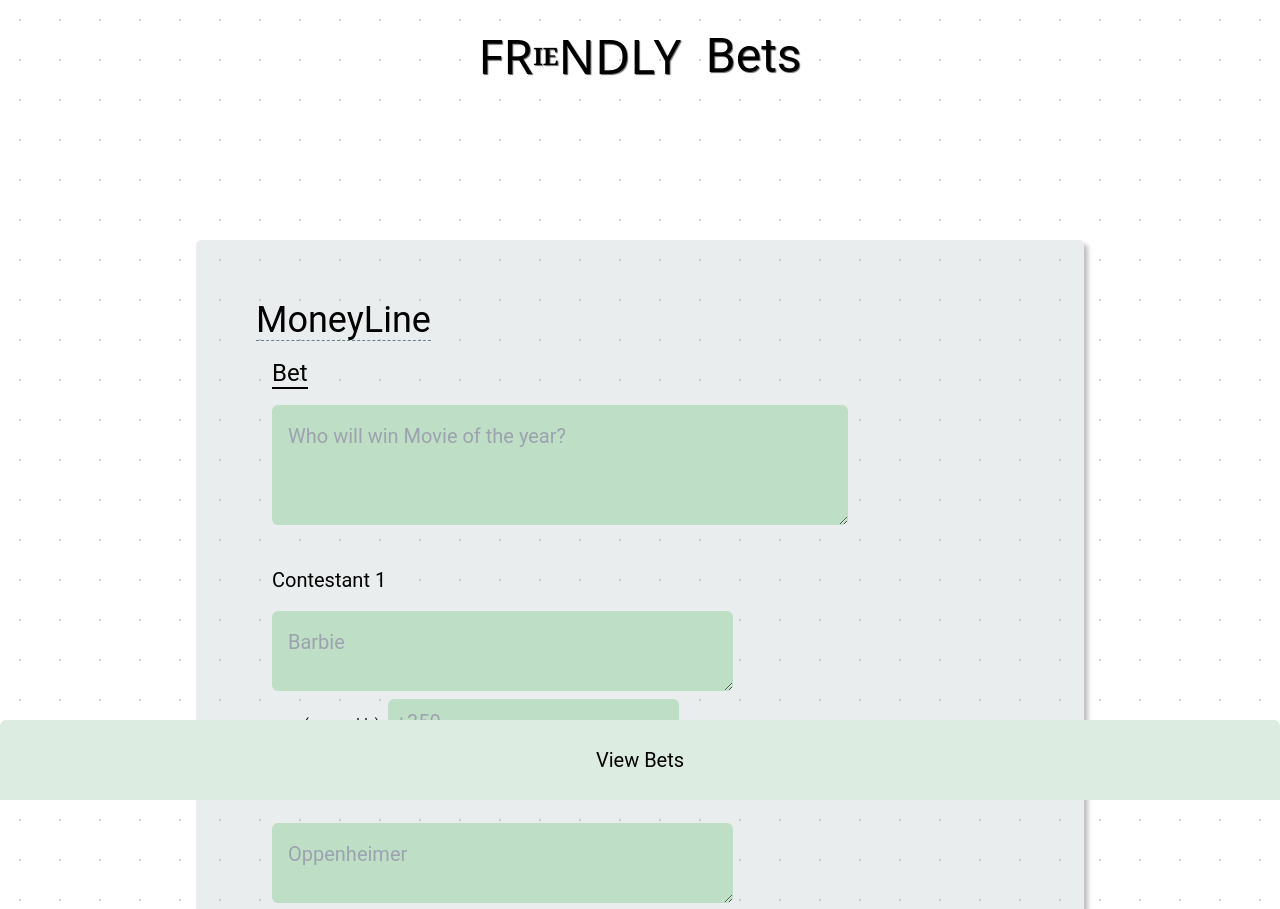
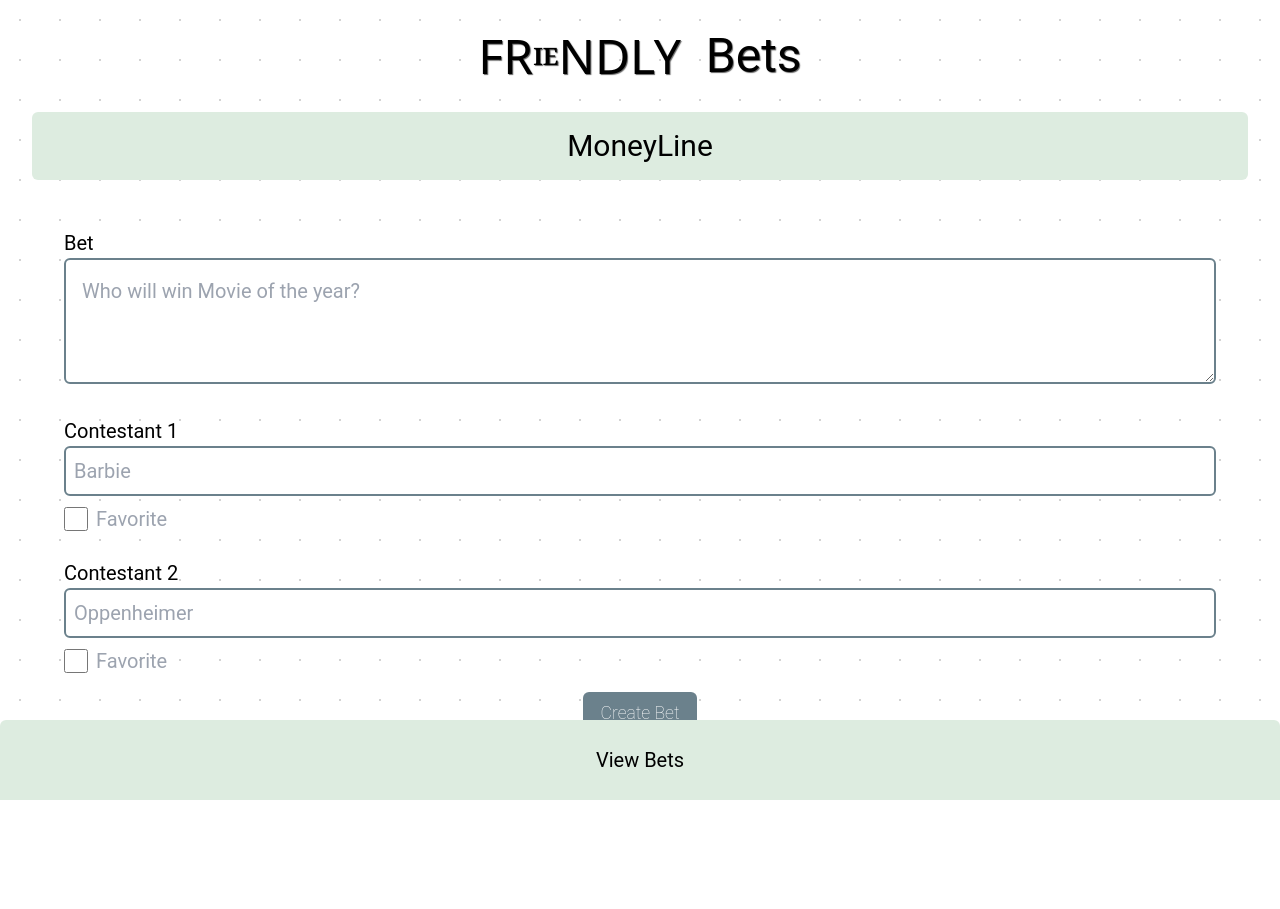
Before and after one commit to ThisisJackRyan/Friendly-Betting, a React (Create React App) app: page /Friendly-Betting/MoneyLineBets in a window 1280 px wide. Shown: the top 909 px of the page. After the commit the page ends 800 px from the top, so only its background shows below. Built offline with nearby package versions, Linux system fonts and the light colour scheme; no server answers; sample sign-in values are in the browser's storage.

Commit message:
updates ui for moneyline create

```diff
--- a/src/Components/Bets/MoneyLineBets/CreateMoneyLine.jsx
+++ b/src/Components/Bets/MoneyLineBets/CreateMoneyLine.jsx
@@ -18,24 +18,46 @@ const CreateMoneyLine = () => {
     const [bet, setBet] = useState('');
     const [contestant1, setContestant1] = useState('');
     const [contestant2, setContestant2] = useState('');
-    const [odds1, setOdds1] = useState('');
-    const [odds2, setOdds2] = useState('');
+
+    const [favorite, setFavorite] = useState('');
+    const [is1checked, setIs1Checked] = useState(false)
+    const [is2checked, setIs2Checked] = useState(false)
+
+
+    const changeFavorite = (who, isChecked) => {
+        if(isChecked === true){
+            if(who === '1'){
+                setIs1Checked(true);
+                setIs2Checked(false);
+                setFavorite(contestant1);
+            }
+            else if(who === '2'){
+                setIs1Checked(false);
+                setIs2Checked(true);
+                setFavorite(contestant2);
+            }
+        }
+        else {
+            setIs1Checked(false);
+            setIs2Checked(false);
+            setFavorite('');
+        }
+    }
 
     const isLocationNull = location.state === null;
 
 
     useEffect(() => {
         if(!isUserSignedIn()){
-            alert("You must be signed in to create a bet")
-            navigate(`/Friendly-Betting/Bet`)
+            // alert("You must be signed in to create a bet")
+            // navigate(`/Friendly-Betting/Bet`)
         }
         if(isLocationNull === false){
             try{
                 setBet(location.state.bets.bet)
                 setContestant1(location.state.bets.contestant1)
                 setContestant2(location.state.bets.contestant2)
-                setOdds1(location.state.bets.contestant1Odds)
-                setOdds2(location.state.bets.contestant2Odds)
+                setFavorite(location.state.bets.favorite)
             }
             catch (e){
                 console.error(e);
@@ -53,9 +75,8 @@ const CreateMoneyLine = () => {
             await updateDoc(doc(db,"MoneyLineBets" , betsDocSnap.data().betID), {
                 bet: bet,
                 contestant1: contestant1,
-                contestant1Odds: odds1,
                 contestant2: contestant2,
-                contestant2Odds: odds2,
+                favorite: favorite,
             })
             navigate(`/Friendly-Betting/Bet/MoneyLineBets/${location.state.betUrl.id}/`)
         } catch (e) {
@@ -68,9 +89,8 @@ const CreateMoneyLine = () => {
             const betRef = await addDoc(collection(db, "MoneyLineBets"), {
                 bet: bet,
                 contestant1: contestant1,
-                contestant1Odds: odds1,
                 contestant2: contestant2,
-                contestant2Odds: odds2,
+                favorite: favorite,
             })
 
             const betLocation = await addDoc(collection(db, "bets"), {
@@ -109,78 +129,149 @@ const CreateMoneyLine = () => {
   };
 
   return (
-    <div className='p-12'>
-        <form onSubmit={handleSubmit}>
-            <div className='blob mx-auto items-start mt-8'>
-            <div className="text-4xl betLabel">MoneyLine</div>
-                <div className='m-4 w-full'>
-                    <span className='text-2xl border-bottom'>
+    <div>
+        <form onSubmit={handleSubmit} className='m-4'>
+            <div className='flex justify-center items-center p-4 bg-spring-green-light m-4 rounded-md'>
+                <span className='text-3xl'>MoneyLine</span>
+            </div>
+            <div className='m-12'>
+                <div className='mb-6'>
+                    <div>
                         Bet
-                    </span>
-                    <div className='mt-4'>
-                        <textarea
-                            className='bg-secondary-spring-green-light rounded-md BetTextArea p-4'
-                            onChange={(e) => setBet(e.target.value)}
-                            placeholder='Who will win Movie of the year?'
-                            value={bet}
-                        >
-                        </textarea>
                     </div>
+                    <textarea
+                        name=""
+                        id=""
+                        rows="3"
+                        className='border-blue-gray rounded-md w-full outline-none p-4 focus:border-black '
+                        value={bet}
+                        onChange={(e) => setBet(e.target.value)}
+                        placeholder='Who will win Movie of the year?'
+                    ></textarea>
                 </div>
-                <div className='m-4 w-full'>
-                    <span>
-                        Contestant 1
-                    </span>
-                    <div className='mt-4'>
-                        <textarea
-                            className='bg-secondary-spring-green-light rounded-md subgroupsBetTextArea p-4 text-md'
+                <div className='mb-6'>
+                    <div>Contestant 1</div>
+                    <div>
+                        <input
+                            type="text"
+                            className='border-blue-gray rounded-md w-full outline-none p-2 focus:border-black'
                             value={contestant1}
                             onChange={(e) => setContestant1(e.target.value)}
                             placeholder='Barbie'
-                        >
-                        </textarea>
+                            />
                     </div>
-                    <div className='pl-8'>
-                        <span className='text-sm pr-2'>(+ or - odds)</span>
+                    <div className='flex mt-2'>
                         <input
-                            type="number"
-                            value={odds1}
-                            onChange={(e) => setOdds1(Number(e.target.value) || '')}
-                            className="bg-secondary-spring-green-light rounded-md p-2"
-                            placeholder='+350'
-
-                        />
+                            type="checkbox"
+                            className='w-6'
+                            onChange={() => changeFavorite('1', !is1checked)}
+                            value={is1checked}
+                            />
+                        <span className='pl-2 text-gray-400'>Favorite</span>
                     </div>
                 </div>
-                <div className='m-4 w-full'>
-                    <span>
-                        Contestant 2
-                    </span>
-                    <div className='mt-4'>
-                        <textarea
-                            className='bg-secondary-spring-green-light rounded-md subgroupsBetTextArea p-4 text-md'
+                <div>
+                    <div>Contestant 2</div>
+                    <div>
+                        <input
+                            type="text"
+                            className='border-blue-gray rounded-md w-full outline-none p-2 focus:border-black'
                             value={contestant2}
                             onChange={(e) => setContestant2(e.target.value)}
                             placeholder='Oppenheimer'
-                        >
-                        </textarea>
-                    </div>
-                    <div className='pl-8'>
-                        <span className='text-sm pr-2'>(+ or - odds)</span>
-                        <input
-                            type="number"
-                            value={odds2}
-                            onChange={(e) => setOdds2(Number(e.target.value) || '')}
-                            className='bg-secondary-spring-green-light rounded-md p-2'
-                            placeholder='-500'
-
                         />
                     </div>
+                    <div className='flex mt-2'>
+                        <input
+                            type="checkbox"
+                            className='w-6'
+                            onChange={() => changeFavorite('2', !is2checked)}
+                            value={is2checked}
+                        />
+                        <span className='pl-2 text-gray-400'>Favorite</span>
+                    </div>
                 </div>
-                <button className='betButton box-shadow rounded-md cursor-pointer' type='submit'>{isLocationNull ? "Create Bet" : "Update Bet"}</button>
+                <div className='flex justify-center mt-4'>
+                    <button className='betButton  rounded-md cursor-pointer ' type='submit'>{isLocationNull ? "Create Bet" : "Update Bet"}</button>
+                </div>
             </div>
+
         </form>
     </div>
+
+
+    // <div className='p-12'>
+    //     <form onSubmit={handleSubmit}>
+    //         <div className='blob mx-auto items-start mt-8'>
+    //         <div className="text-4xl betLabel">MoneyLine</div>
+    //             <div className='m-4 w-full'>
+    //                 <span className='text-2xl border-bottom'>
+    //                     Bet
+    //                 </span>
+    //                 <div className='mt-4'>
+    //                     <textarea
+    //                         className='bg-secondary-spring-green-light rounded-md BetTextArea p-4'
+    //                         onChange={(e) => setBet(e.target.value)}
+    //                         placeholder='Who will win Movie of the year?'
+    //                         value={bet}
+    //                     >
+    //                     </textarea>
+    //                 </div>
+    //             </div>
+    //             <div className='m-4 w-full'>
+    //                 <span>
+    //                     Contestant 1
+    //                 </span>
+    //                 <div className='mt-4'>
+    //                     <textarea
+    //                         className='bg-secondary-spring-green-light rounded-md subgroupsBetTextArea p-4 text-md'
+    //                         value={contestant1}
+    //                         onChange={(e) => setContestant1(e.target.value)}
+    //                         placeholder='Barbie'
+    //                     >
+    //                     </textarea>
+    //                 </div>
+    //                 <div className='pl-8'>
+    //                     <span className='text-sm pr-2'>(+ or - odds)</span>
+    //                     <input
+    //                         type="number"
+    //                         value={odds1}
+    //                         onChange={(e) => setOdds1(Number(e.target.value) || '')}
+    //                         className="bg-secondary-spring-green-light rounded-md p-2"
+    //                         placeholder='+350'
+
+    //                     />
+    //                 </div>
+    //             </div>
+    //             <div className='m-4 w-full'>
+    //                 <span>
+    //                     Contestant 2
+    //                 </span>
+    //                 <div className='mt-4'>
+    //                     <textarea
+    //                         className='bg-secondary-spring-green-light rounded-md subgroupsBetTextArea p-4 text-md'
+    //                         value={contestant2}
+    //                         onChange={(e) => setContestant2(e.target.value)}
+    //                         placeholder='Oppenheimer'
+    //                     >
+    //                     </textarea>
+    //                 </div>
+    //                 <div className='pl-8'>
+    //                     <span className='text-sm pr-2'>(+ or - odds)</span>
+    //                     <input
+    //                         type="number"
+    //                         value={odds2}
+    //                         onChange={(e) => setOdds2(Number(e.target.value) || '')}
+    //                         className='bg-secondary-spring-green-light rounded-md p-2'
+    //                         placeholder='-500'
+
+    //                     />
+    //                 </div>
+    //             </div>
+    //             <button className='betButton box-shadow rounded-md cursor-pointer' type='submit'>{isLocationNull ? "Create Bet" : "Update Bet"}</button>
+    //         </div>
+    //     </form>
+    // </div>
   );
 };
 
--- a/src/Components/Header.jsx
+++ b/src/Components/Header.jsx
@@ -33,12 +33,11 @@ const Header = () => {
                 </Link>
             </div>
 
-
             <div className="">
                      <CSSTransition
                      in={(location.pathname !== "/Friendly-Betting/Bet")}
                      timeout={300}
-                     classNames="createBetDown"
+                     classNames="fadeUp"
                      unmountOnExit
                 >
                     <Link to="Friendly-Betting/Bet" className="bg-spring-green-light absolute bottom-0 w-full flex justify-center items-center h-20 rounded-t-md">
--- a/src/base.css
+++ b/src/base.css
@@ -74,6 +74,12 @@ This file is all the base classes for consistent styling
 .border-bottom-white{
     border-bottom: solid white 2px;
 }
+.border-blue-gray{
+    border: solid var(--blue-gray) 2px;
+}
+.border-bottom-dashed-blue-gray{
+    border-bottom: dashed 1px var(--blue-gray);
+  }
 
 /* == shadows == */
 .box-shadow{
@@ -135,14 +141,9 @@ This file is all the base classes for consistent styling
     border: none;
     font-size: 1.1rem;
     font-weight: 100;
-    padding:1rem 2.25rem;
+    padding:.5rem 1.125rem;
     color: white;
 }
 .betButton:hover {
     background-color: #576971;
 }
-
-
-.betLabel{
-    border-bottom: dashed 1px var(--blue-gray);
-  }
```
Also changed, not shown: src/App.css (+7 -8 lines), src/Components/Bets/MoneyLineBets/MoneyLine.jsx (deleted, +0 -15 lines), src/Components/Bets/OverUnderBets/OverUnder.jsx (deleted, +0 -13 lines).
